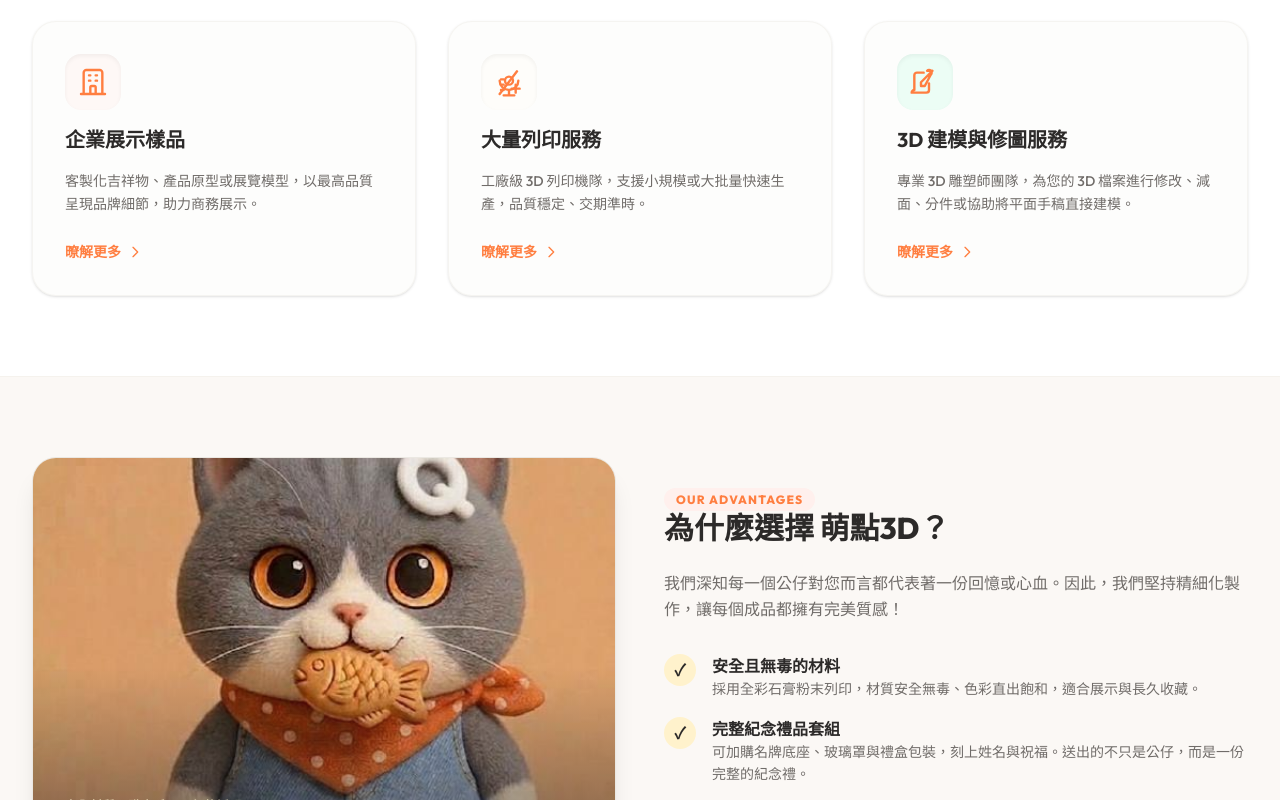
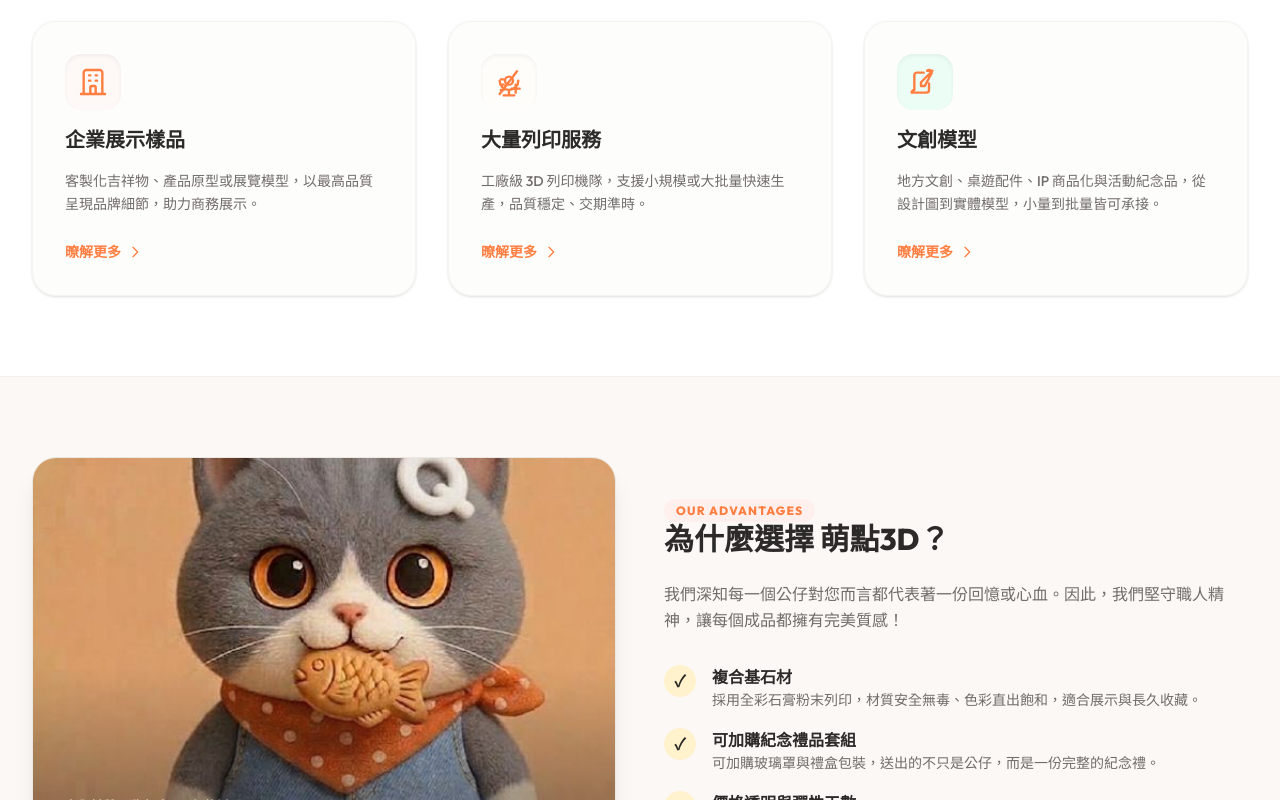
Before and after one commit to player5500-ctrl/Cutepoint, a Next.js app: page / in a window 1280 px wide. Shown: the part 1460-2260 px from the top of the page. Built offline with nearby package versions, Linux system fonts and the light colour scheme.

Commit message:
類別改版：移除建模修圖服務、新增文創模型，更新首頁文案

```diff
--- a/src/app/admin/page.tsx
+++ b/src/app/admin/page.tsx
@@ -429,7 +429,7 @@ export default function AdminPage() {
                 <option value="角色/AI圖轉公仔">角色/AI圖轉公仔</option>
                 <option value="企業展示樣品">企業展示樣品</option>
                 <option value="大量列印服務">大量列印服務</option>
-                <option value="3D 建模與修圖服務">3D 建模與修圖服務</option>
+                <option value="文創模型">文創模型</option>
               </select>
             </div>
           </div>
--- a/src/app/calculator/page.tsx
+++ b/src/app/calculator/page.tsx
@@ -37,7 +37,7 @@ const productTypes = [
   { name: "角色/AI圖轉公仔", factor: 1.0, defaultOwnFile: false },
   { name: "企業展示樣品", factor: 1.2, defaultOwnFile: false }, // 企業禮品組 NT$5,000 起
   { name: "大量列印服務", factor: 0.7, defaultOwnFile: true }, // 自備檔代印
-  { name: "3D 建模與修圖服務", factor: 1.0, defaultOwnFile: false }, // 數位檔交付
+  { name: "文創模型", factor: 1.0, defaultOwnFile: false }, // 地方文創、IP 商品化、桌遊配件
 ];
 
 const sizes = ["6cm", "8cm", "10cm", "12cm", "15cm", "18cm"];
@@ -81,40 +81,15 @@ function CalculatorContent() {
     const matched = productTypes.find((t) => t.name === typeName);
     if (matched) {
       setHasOwnFile(matched.defaultOwnFile);
-      if (typeName === "3D 建模與修圖服務") {
-        setNeedGlassCase(false);
-        setNeedNameBase(false);
-        setNeedGiftBox(false);
-      }
     }
   };
 
-  const isDigitalService = productType === "3D 建模與修圖服務";
   const isBulkProject = quantity === "20 件以上"; // 大量訂單採專案另估
 
   // ====== 估價公式（依企劃書 V7）======
   const calculateEstimate = () => {
     const tier = sizeTier(size);
     const selectedType = productTypes.find((t) => t.name === productType) || productTypes[0];
-
-    // 3D 建模與修圖服務：數位檔交付，不依尺寸計價
-    if (isDigitalService) {
-      let low = 1200;
-      let high = 2500;
-      if (complexity === "複雜") {
-        low = Math.round(low * 1.5);
-        high = Math.round(high * 1.5);
-      } else if (complexity === "簡單") {
-        high = 1800;
-      }
-      let days = complexity === "複雜" ? 6 : 4;
-      if (isUrgent) {
-        low += urgentFees[0];
-        high += urgentFees[0];
-        days = Math.max(3, Math.ceil(days * 0.6));
-      }
-      return { low, high, days };
-    }
 
     // 1. 尺寸基礎售價（含照片轉 Q 版建模）
     let unitLow = sizePricing[size].low * selectedType.factor;
@@ -275,11 +250,9 @@ function CalculatorContent() {
                 );
               })}
             </div>
-            {!isDigitalService && (
             <p className="text-[11px] text-brand-muted font-medium">
               {size} 建議售價 NT${sizePricing[size].low.toLocaleString()}–{sizePricing[size].high.toLocaleString()}（已含照片轉 Q 版建模）
             </p>
-            )}
           </div>
 
           {/* Quantity */}
@@ -375,7 +348,7 @@ function CalculatorContent() {
         </div>
 
         {/* 6. Add-ons（表11 加價項目） */}
-        {!isDigitalService && (
+        {(
           <div className="space-y-3">
             <label className="text-sm font-extrabold text-brand-dark tracking-wider flex items-center justify-between">
               <span>6. 加購項目（打造完整紀念禮）</span>
@@ -509,14 +482,12 @@ function CalculatorContent() {
                 <span>複雜度：</span>
                 <span className="font-bold">{complexity}</span>
               </div>
-              {!isDigitalService && (
               <div className="flex justify-between">
                 <span>加購：</span>
                 <span className="font-bold">
                   {[needGlassCase && "玻璃罩", needNameBase && "名牌底座", needGiftBox && "禮盒"].filter(Boolean).join("、") || "無"}
                 </span>
               </div>
-              )}
             </div>
 
             {/* Proceed to Official Inquiry button */}
--- a/src/app/inquiry/page.tsx
+++ b/src/app/inquiry/page.tsx
@@ -10,7 +10,7 @@ const productTypes = [
   "角色/AI圖轉公仔",
   "企業展示樣品",
   "大量列印服務",
-  "3D 建模與修圖服務",
+  "文創模型",
 ];
 
 const sizes = ["6cm", "8cm", "10cm", "12cm", "15cm", "18cm"];
--- a/src/app/page.tsx
+++ b/src/app/page.tsx
@@ -15,7 +15,7 @@ const servicesList = [
   },
   {
     title: "寵物公仔",
-    desc: "將心愛的毛孩實體化！精確捕捉寵物的神態與毛流，留下永久保存的珍貴紀念。",
+    desc: "將心愛的毛孩實體化！捕捉寵物的神態與毛流，留下永久保存的珍貴紀念。",
     icon: (
       <svg className="w-8 h-8 text-brand-orange" fill="none" viewBox="0 0 24 24" stroke="currentColor">
         <path strokeLinecap="round" strokeLinejoin="round" strokeWidth={1.8} d="M4.318 6.318a4.5 4.5 0 000 6.364L12 20.364l7.682-7.682a4.5 4.5 0 00-6.364-6.364L12 7.636l-1.318-1.318a4.5 4.5 0 00-6.364 0z" />
@@ -55,8 +55,8 @@ const servicesList = [
     bg: "bg-brand-yellow-light/40",
   },
   {
-    title: "3D 建模與修圖服務",
-    desc: "專業 3D 雕塑師團隊，為您的 3D 檔案進行修改、減面、分件或協助將平面手稿直接建模。",
+    title: "文創模型",
+    desc: "地方文創、桌遊配件、IP 商品化與活動紀念品，從設計圖到實體模型，小量到批量皆可承接。",
     icon: (
       <svg className="w-8 h-8 text-brand-orange" fill="none" viewBox="0 0 24 24" stroke="currentColor">
         <path strokeLinecap="round" strokeLinejoin="round" strokeWidth={1.8} d="M11 5H6a2 2 0 00-2 2v11a2 2 0 00-2 2h11a2 2 0 002-2v-5m-1.414-9.414a2 2 0 112.828 2.828L11.828 15H9v-2.828l8.586-8.586z" />
@@ -87,7 +87,7 @@ export default function Home() {
                 變成觸手可及的 <span className="text-brand-orange bg-gradient-to-r from-brand-orange to-red-400 bg-clip-text text-transparent">3D 公仔</span>！
               </h1>
               <p className="text-base sm:text-lg text-brand-muted max-w-xl mx-auto lg:mx-0 leading-relaxed font-medium">
-                不論是您珍愛的寵物、自創的角色設計、AI生成的圖片，還是商務展示樣品，萌點3D 都能為您將想像精確還原，打造充滿溫度的專屬成品。
+                不論是您珍愛的寵物、自創的角色設計、AI生成的圖片，還是商務展示樣品，萌點3D 都能為您將想像還原，打造充滿溫度的專屬成品。
               </p>
 
               {/* Action Buttons */}
@@ -225,7 +225,7 @@ export default function Home() {
                 為什麼選擇 萌點3D？
               </h2>
               <p className="text-sm sm:text-base text-brand-muted leading-relaxed font-medium">
-                我們深知每一個公仔對您而言都代表著一份回憶或心血。因此，我們堅持精細化製作，讓每個成品都擁有完美質感！
+                我們深知每一個公仔對您而言都代表著一份回憶或心血。因此，我們堅守職人精神，讓每個成品都擁有完美質感！
               </p>
 
               <div className="space-y-4 pt-2">
@@ -234,7 +234,7 @@ export default function Home() {
                     ✓
                   </div>
                   <div>
-                    <h4 className="text-base font-bold text-brand-dark">安全且無毒的材料</h4>
+                    <h4 className="text-base font-bold text-brand-dark">複合基石材</h4>
                     <p className="text-sm text-brand-muted leading-relaxed font-medium">採用全彩石膏粉末列印，材質安全無毒、色彩直出飽和，適合展示與長久收藏。</p>
                   </div>
                 </div>
@@ -243,8 +243,8 @@ export default function Home() {
                     ✓
                   </div>
                   <div>
-                    <h4 className="text-base font-bold text-brand-dark">完整紀念禮品套組</h4>
-                    <p className="text-sm text-brand-muted leading-relaxed font-medium">可加購名牌底座、玻璃罩與禮盒包裝，刻上姓名與祝福。送出的不只是公仔，而是一份完整的紀念禮。</p>
+                    <h4 className="text-base font-bold text-brand-dark">可加購紀念禮品套組</h4>
+                    <p className="text-sm text-brand-muted leading-relaxed font-medium">可加購玻璃罩與禮盒包裝，送出的不只是公仔，而是一份完整的紀念禮。</p>
                   </div>
                 </div>
                 <div className="flex gap-4">
--- a/src/app/products/page.tsx
+++ b/src/app/products/page.tsx
@@ -74,14 +74,14 @@ const products = [
     image: "/assets/q_jiang.jpg",
   },
   {
-    id: "modeling-retouch",
-    name: "3D 建模與修圖服務",
-    desc: "若您已有 3D 檔案，但有破面、厚度不足、無法列印等問題；或是您僅有手稿，需要尋求專業建模，我們的 3D 雕塑師皆能為您進行調整、減面、拆件或全新建模。",
+    id: "cultural-creative",
+    name: "文創模型",
+    desc: "將地方特色、品牌 IP 與文創設計轉化為立體模型！舉凡吉祥物、桌遊配件、活動限定紀念品與地方觀光商品，我們都能協助商品化，小量到批量皆可承接。",
     specs: [
-      { label: "服務內容", value: "STL修復、照片建 3D 檔、工業圖轉雕塑檔、拆件與掏空" },
-      { label: "建模需求", value: "為此項服務之核心" },
-      { label: "製作天數", value: "約 3 - 7 個工作天" },
-      { label: "注意事項", value: "此服務僅包含數位 3D 檔案之交付，若需實體列印請於估價時加選列印。" },
+      { label: "建議尺寸", value: "6cm ~ 18cm 皆可" },
+      { label: "建模需求", value: "視情況 (可由平面設計圖建模，或自備 3D 檔)" },
+      { label: "製作天數", value: "約 7 - 14 個工作天" },
+      { label: "注意事項", value: "歡迎學校、工作室與地方單位提案合作，批量訂單可採專案報價。" },
     ],
     bg: "bg-emerald-50",
     tagColor: "text-emerald-600 bg-emerald-100",
--- a/src/app/showcase/page.tsx
+++ b/src/app/showcase/page.tsx
@@ -12,7 +12,7 @@ const categories = [
   "角色/AI圖轉公仔",
   "企業展示樣品",
   "大量列印服務",
-  "3D 建模與修圖服務",
+  "文創模型",
 ];
 
 const caseStudies = [
@@ -63,11 +63,11 @@ const caseStudies = [
   },
   {
     id: 6,
-    title: "原創繪本角色「鯛魚燒貓貓」建模",
-    category: "3D 建模與修圖服務",
-    desc: "將平面手繪稿轉為 3D 數位雕塑檔案，完成拓撲與面網優化，讓繪本角色能走進動畫與實體列印的下一段旅程。",
-    size: "數位檔案",
-    days: "5天",
+    title: "原創繪本角色「鯛魚燒貓貓」文創模型",
+    category: "文創模型",
+    desc: "將平面手繪稿轉為立體文創模型，從建模、面網優化到全彩列印，讓繪本角色走進實體收藏的下一段旅程。",
+    size: "10cm",
+    days: "7天",
     img: "/assets/q_jiang.jpg",
   },
 ];
```
Lines whose indentation alone changed are shown as unchanged.
